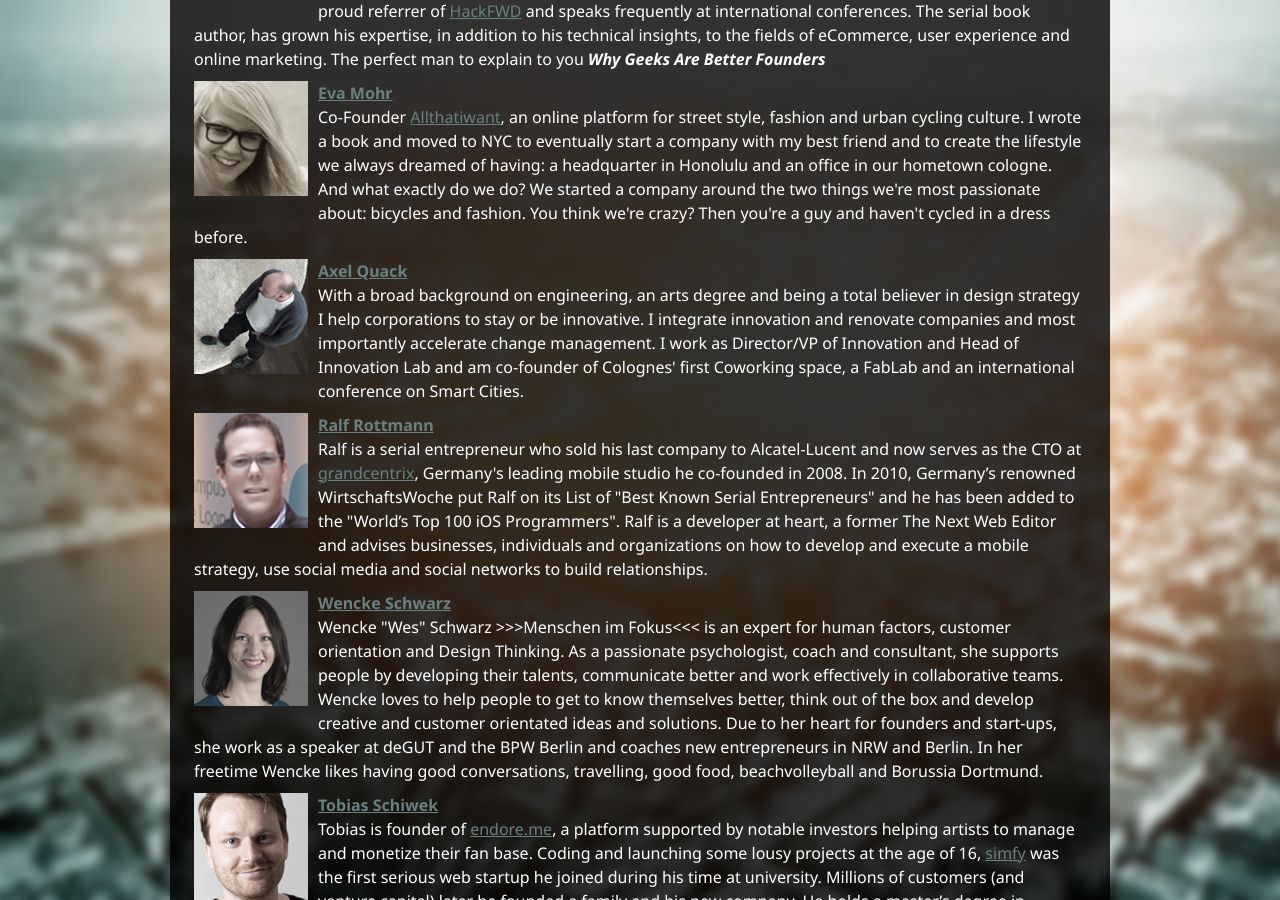
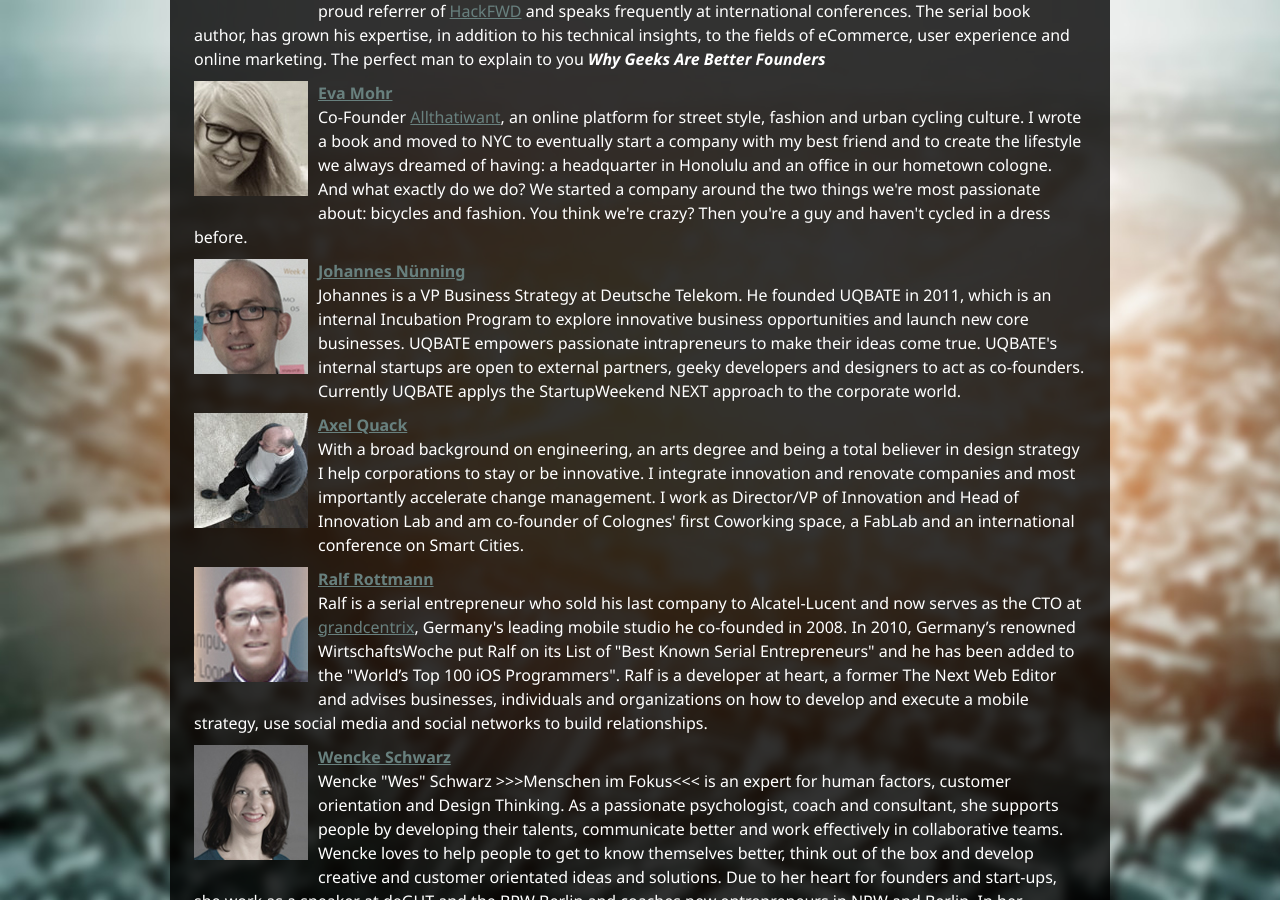
Before and after one commit to InteractiveCologne/interactivecologne.github.com, a Jekyll site: the page built from speakers.html, in a window 1280 px wide and 900 px high, scrolled down 5178 px. Built offline with Jekyll 4.4.1, drawn with Linux system fonts in a browser that asks for light colours; nearby versions of some CDN libraries.

Commit message:
added johannes nuenning

```diff
--- a/speakers.html
+++ b/speakers.html
@@ -105,6 +105,9 @@ layout: default
 			<img class="speaker" src="assets/images/speaker/eva-mohr.jpg" alt="Eva Mohr"/><a href="#eva-mohr" name="eva-mohr"><strong>Eva Mohr</strong></a><br/>Co-Founder <a href="http://allthatiwant.com">Allthatiwant</a>, an online platform for street style, fashion and urban cycling culture. I wrote a book and moved to NYC to eventually start a company with my best friend and to create the lifestyle we always dreamed of having: a headquarter in Honolulu and an office in our hometown cologne. And what exactly do we do? We started a company around the two things we're most passionate about: bicycles and fashion. You think we're crazy? Then you're a guy and haven't cycled in a dress before.
 		</p>
 		<p class="speaker">
+			<img class="speaker" src="assets/images/speaker/johannes-nuenning.jpg" alt="Johannes Nünning"/><a href="#johannes-nuenning" name="johannes-nuenning"><strong>Johannes Nünning</strong></a><br/>Johannes is a VP Business Strategy at Deutsche Telekom. He founded UQBATE in 2011, which is an internal Incubation Program to explore innovative business opportunities and launch new core businesses. UQBATE empowers passionate intrapreneurs to make their ideas come true. UQBATE's internal startups are open to external partners, geeky developers and designers to act as co-founders. Currently UQBATE applys the StartupWeekend NEXT approach to the corporate world.
+		</p>
+		<p class="speaker">
 			<img class="speaker" src="assets/images/speaker/axel_quack.jpg" alt="Axel Quack"/><a href="#axel-quack" name="axel-quack"><strong>Axel Quack</strong></a><br/>With a broad background on engineering, an arts degree and being a total believer in design strategy I help corporations to stay or be innovative. I integrate innovation and renovate companies and most importantly accelerate change management. I work as Director/VP of Innovation and Head of Innovation Lab and am co-founder of Colognes' first Coworking space, a FabLab and an international conference on Smart Cities.</a>
 		</p>
 		<p class="speaker">
--- a/startup.html
+++ b/startup.html
@@ -109,6 +109,9 @@ layout: default
 
 				<p class="speaker">
 					<img class="speaker" src="assets/images/speaker/carl-o-matic.jpg" alt="Carl-o-Matic"/><a href="#carl-o-matic" name="carl-o-matic"><strong>Carl-o-Matic</strong></a><br/>Carlo Matic (formerly known as Carlo Blatz) is since 1995 an experienced manager and entrepreneur with more than 70 employees. He founded the digital agency <a href="http://www.interactive-pioneers.de/">Interactive Pioneers</a> (formerly known as Powerflasher), is cofounder and CTO of <a href="http://supr.com">Supreme NewMedia (supr.com)</a> and supports as business angel different startups. As a passionate networker he has excellent contacts in online businesses, is a proud referrer of <a href="http://hackfwd.com">HackFWD</a> and speaks frequently at international conferences. The serial book author, has grown his expertise, in addition to his technical insights, to the fields of eCommerce, user experience and online marketing. The perfect man to explain to you <em>Why Geeks Are Better Founders</em>
+				</p>
+				<p class="speaker">
+					<img class="speaker" src="assets/images/speaker/johannes-nuenning.jpg" alt="Johannes Nünning"/><a href="#johannes-nuenning" name="johannes-nuenning"><strong>Johannes Nünning</strong></a><br/>Johannes is a VP Business Strategy at Deutsche Telekom. He founded UQBATE in 2011, which is an internal Incubation Program to explore innovative business opportunities and launch new core businesses. UQBATE empowers passionate intrapreneurs to make their ideas come true. UQBATE's internal startups are open to external partners, geeky developers and designers to act as co-founders. Currently UQBATE applys the StartupWeekend NEXT approach to the corporate world.
 				</p>
 				<p class="speaker">
 					<img class="speaker" src="assets/images/speaker/gerald-schoenbucher.jpg" alt="Gerald Schönbucher"/><a href="#gerald-schoenbucher" name="gerald-schoenbucher"><strong>Gerald Schönbucher</strong></a> is co-founder and CEO of <a href="http://www.hitmeister.de/">Hitmeister</a>, one of Germany’s leading multi-category internet marketplaces with a monthly revenue of several million Euros. He is a well-connected expert and speaker in ecommerce related topics. Gerald has more than eight years of strategic and hands-on ecommerce experience. Gerald is also an active business angel in several consumer internet companies. Gerald holds a graduate business degree and a PhD in Entrepreneurship, both from WHU – Otto Beisheim School of Management. He took graduate business classes at the University of Michigan Stephen M. Ross School of Business and at Sorbonne University. Before launching Hitmeister he has gained experience at Deutsche Bank, BMW, Unilever and Jamster!
```
